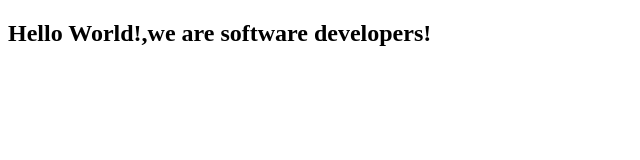
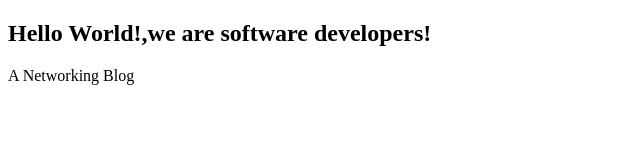
Before and after one commit to AyoMoses1/MicroverseHTML-CSS, a plain HTML site: page index.html in a window 1280 px wide. Shown: the whole page, without its empty margins (0-640 px from the left). Drawn offline with Linux system fonts and the light colour scheme.

Commit message:
added projects section

```diff
--- a/index.html
+++ b/index.html
@@ -10,6 +10,9 @@
     <section id="welcome-section">
       <h1>Hello World!,we are software developers!</h1>
     </section>
+    <section id="projects">
+      <div class="project-title">A Networking Blog</div>
+    </section>
 
     <script src="https://cdn.freecodecamp.org/testable-projects-fcc/v1/bundle.js"></script>
     <script  src="js/index.js"></script>
```
